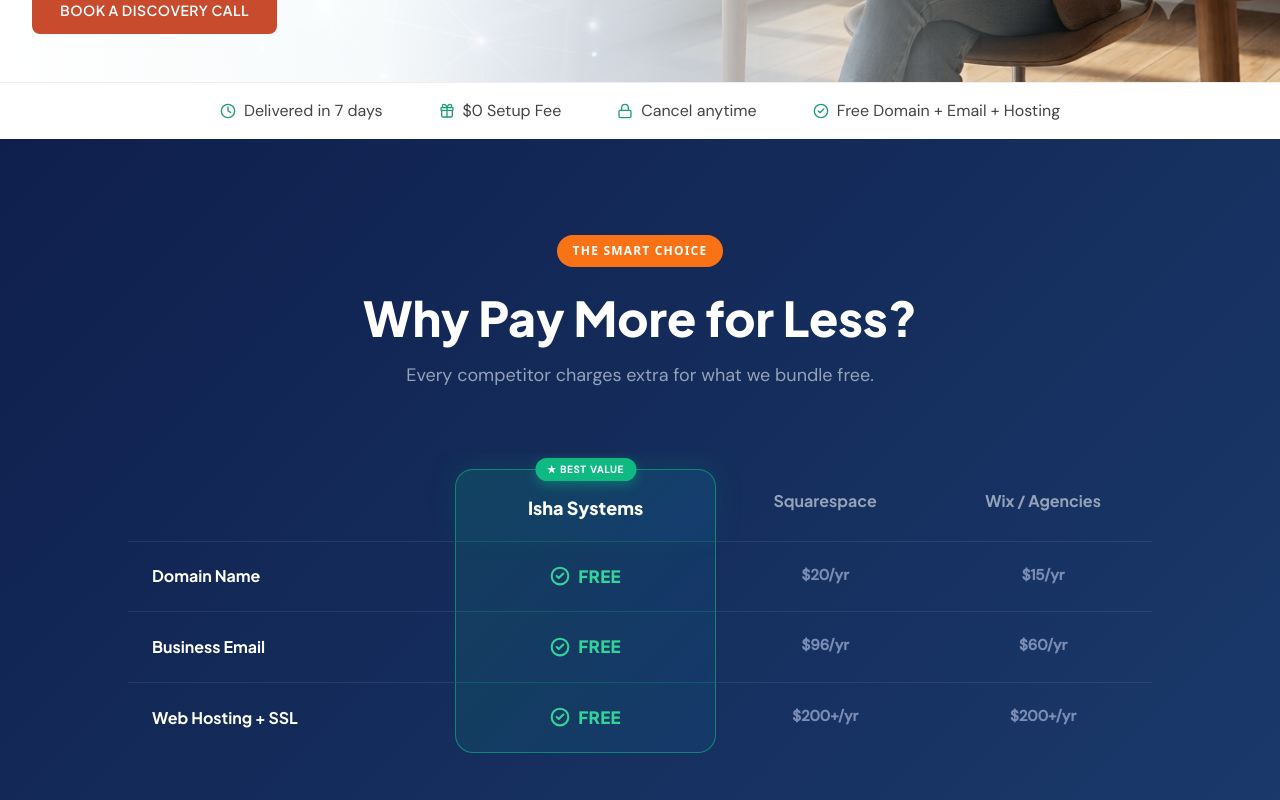
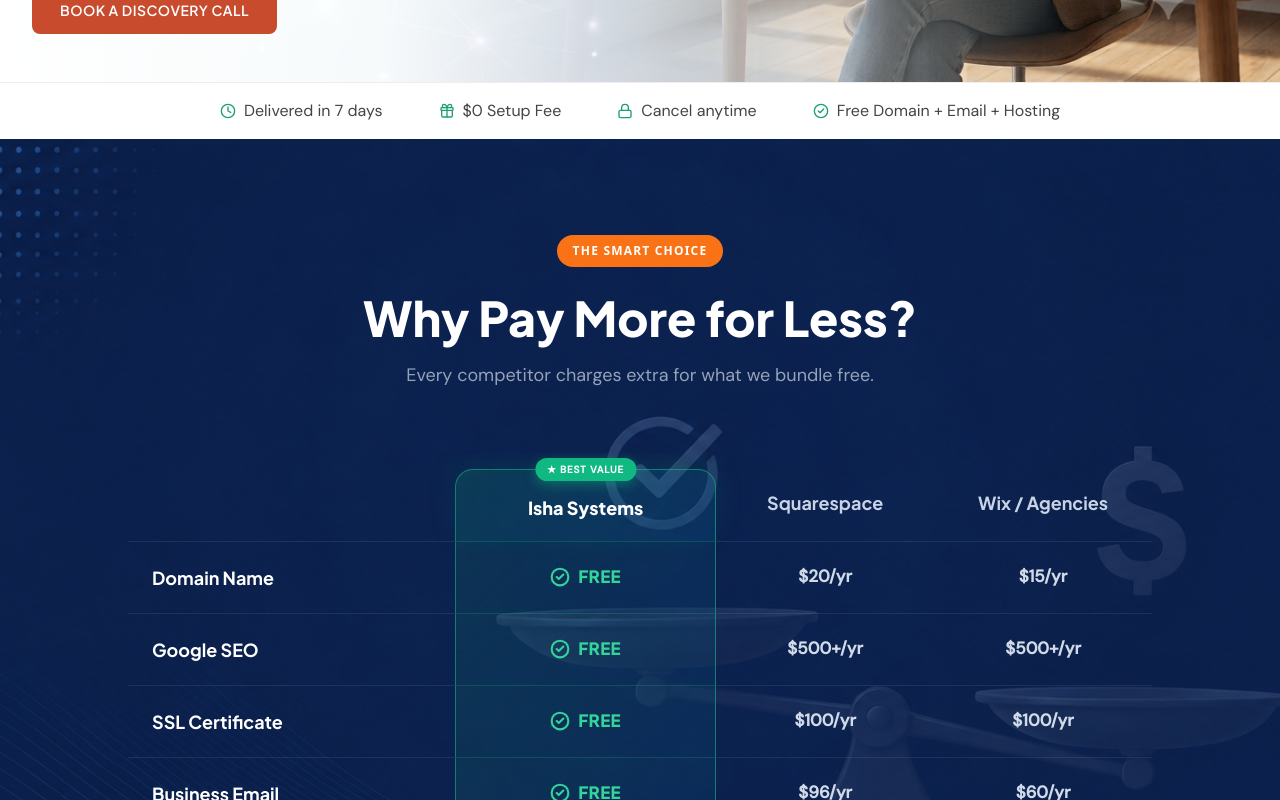
Before and after one commit to kalpeshtawde/ishasystems, a React (Vite) app: page / in a window 1280 px wide. Shown: the part 680-1480 px from the top of the page. Built offline with nearby package versions, Linux system fonts and the light colour scheme.

Commit message:
improved the hero section

```diff
--- a/src/i18n.tsx
+++ b/src/i18n.tsx
@@ -103,6 +103,8 @@
       free: 'FREE',
       domainTitle: 'Domain Name',
       domainDesc: 'Squarespace charges $20/yr · Wix charges $15/yr',
+      sslTitle: 'SSL Certificate',
+      seoTitle: 'Google SEO',
       emailTitle: 'Business Email',
       emailDesc: 'Squarespace charges $96/yr · Wix charges $60/yr',
       hostingTitle: 'Web Hosting + SSL',
@@ -510,6 +512,8 @@
       free: 'GRATIS',
       domainTitle: 'Nombre de Dominio',
       domainDesc: 'Squarespace cobra $20/año · Wix cobra $15/año',
+      sslTitle: 'Certificado SSL',
+      seoTitle: 'Google SEO',
       emailTitle: 'Correo Empresarial',
       emailDesc: 'Squarespace cobra $96/año · Wix cobra $60/año',
       hostingTitle: 'Alojamiento Web + SSL',
--- a/src/pages/Home.tsx
+++ b/src/pages/Home.tsx
@@ -222,7 +222,15 @@
       </section> */}
 
       {/* ── Why Smart Businesses Choose Us ── */}
-      <section className="py-24" style={{ background: 'linear-gradient(135deg, #0f1f4d 0%, #1a3a6b 100%)' }}>
+      <section
+        className="py-24"
+        style={{
+          backgroundImage: 'url(/why-pay-more-bg.png)',
+          backgroundSize: 'cover',
+          backgroundPosition: 'center',
+          backgroundRepeat: 'no-repeat'
+        }}
+      >
         <div className="max-w-7xl mx-auto px-4 sm:px-6 lg:px-8">
           {/* Section Header */}
           <div className="text-center mb-16">
@@ -267,15 +275,17 @@
                 <div style={{ fontFamily: 'Plus Jakarta Sans, sans-serif', fontWeight: 800, fontSize: '18px', color: 'white', marginTop: '4px' }}>Isha Systems</div>
               </div>
               <div style={{ padding: '20px clamp(8px, 2.2vw, 24px)', textAlign: 'center' }}>
-                <div style={{ fontFamily: 'Plus Jakarta Sans, sans-serif', fontWeight: 700, fontSize: 'clamp(13px, 3.6vw, 16px)', color: '#94a3b8' }}>Squarespace</div>
+                <div style={{ fontFamily: 'Plus Jakarta Sans, sans-serif', fontWeight: 700, fontSize: 'clamp(15px, 4vw, 18px)', color: '#c8d4e6' }}>Squarespace</div>
               </div>
               <div style={{ padding: '20px clamp(8px, 2.2vw, 24px)', textAlign: 'center' }}>
-                <div style={{ fontFamily: 'Plus Jakarta Sans, sans-serif', fontWeight: 700, fontSize: 'clamp(13px, 3.6vw, 16px)', color: '#94a3b8' }}>Wix / Agencies</div>
+                <div style={{ fontFamily: 'Plus Jakarta Sans, sans-serif', fontWeight: 700, fontSize: 'clamp(15px, 4vw, 18px)', color: '#c8d4e6' }}>Wix / Agencies</div>
               </div>
 
               {/* ── Data Rows ── */}
               {[
                 { feature: t.home.domainTitle, square: '$20/yr', wix: '$15/yr' },
+                { feature: t.home.seoTitle, square: '$500+/yr', wix: '$500+/yr' },
+                { feature: t.home.sslTitle, square: '$100/yr', wix: '$100/yr' },
                 { feature: t.home.emailTitle, square: '$96/yr', wix: '$60/yr' },
                 { feature: t.home.hostingTitle, square: '$200+/yr', wix: '$200+/yr' },
               ].map((row, i, arr) => {
@@ -290,8 +300,8 @@
                       borderTop: '1px solid rgba(255,255,255,0.08)',
                       fontFamily: 'Plus Jakarta Sans, sans-serif',
                       fontWeight: 700,
-                      fontSize: 'clamp(13px, 3.6vw, 16px)',
-                      color: 'white'
+                      fontSize: 'clamp(15px, 4vw, 18px)',
+                      color: '#ffffff'
                     }}>{row.feature}</div>
 
                     {/* Isha Systems (highlighted) */}
@@ -320,9 +330,9 @@
                       textAlign: 'center',
                       borderTop: '1px solid rgba(255,255,255,0.08)',
                       fontFamily: 'DM Sans, sans-serif',
-                      fontSize: 'clamp(12px, 3.4vw, 15px)',
+                      fontSize: 'clamp(14px, 3.8vw, 17px)',
                       fontWeight: 600,
-                      color: '#7c8db5'
+                      color: '#d0dae8'
                     }}>{row.square}</div>
 
                     {/* Wix / Agencies */}
@@ -331,9 +341,9 @@
                       textAlign: 'center',
                       borderTop: '1px solid rgba(255,255,255,0.08)',
                       fontFamily: 'DM Sans, sans-serif',
-                      fontSize: 'clamp(12px, 3.4vw, 15px)',
+                      fontSize: 'clamp(14px, 3.8vw, 17px)',
                       fontWeight: 600,
-                      color: '#7c8db5'
+                      color: '#d0dae8'
                     }}>{row.wix}</div>
                   </React.Fragment>
                 );
```
Also changed, not shown: public/why-pay-more-bg.png (added).
